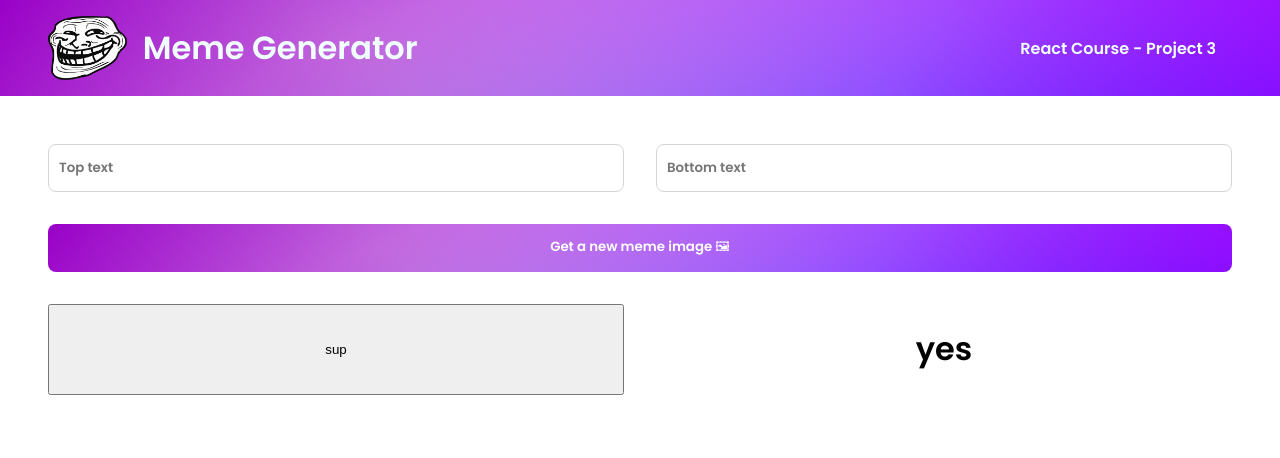
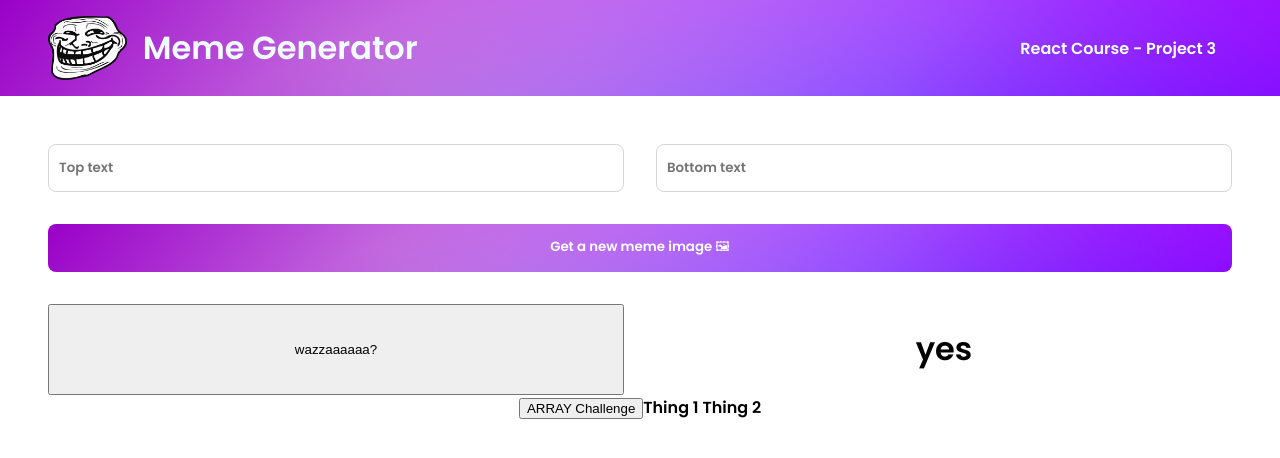
Before and after one commit to AdrienDvn/meme-Generator, a React (Create React App) app: page / in a window 1280 px wide. Shown: the top 458 px of the page. Built offline with nearby package versions, Linux system fonts and the light colour scheme.

Commit message:
array state challenge

```diff
--- a/src/components/Meme.js
+++ b/src/components/Meme.js
@@ -1,4 +1,4 @@
-import React from 'react';
+import React, {useState} from 'react';
 import memesData from '../memesData.js';
 
 export default function Meme() {
@@ -7,14 +7,7 @@ export default function Meme() {
   //   console.log("i was hovered")
   // }
 
-  //  const thingsArray = ["Thing 1", "Thing 2"]
-  //  const things = thingsArray.map((item) => {
-  //   return (
-  //     <div key={item}>
-  //     <p>{item}</p>
-  //     </div>
-  //   )
-  //  })
+
 
   //  function getAnotherThing() {
   //     thingsArray.push(`Thing ${thingsArray.length + 1 }`);
@@ -43,7 +36,7 @@ export default function Meme() {
   // greeting("Bob");
 
 
-const [isImportant, setIsImportant] = React.useState("wooowww")
+const [isImportant, setIsImportant] = useState("wooowww")
 
     function handleClick () {
       setIsImportant("No")
@@ -62,7 +55,7 @@ const [isImportant, setIsImportant] = React.useState("wooowww")
 
 
     // Display the image url in the meme generator challenge !
-    const [memeImage, setMemeImage] = React.useState("")
+    const [memeImage, setMemeImage] = useState("")
 
     function getMemeImage() {
       const memesArray = memesData.data.memes
@@ -71,15 +64,33 @@ const [isImportant, setIsImportant] = React.useState("wooowww")
       setMemeImage(url)
     }
 
+      //////////////////////////////////////////
     //ternary operator state challenge
-    const [isGoingOut, setIsGoingOut] = React.useState(true)
+    const [isGoingOut, setIsGoingOut] = useState(true)
 
-    function flipState() {
-      // console.log("ok");
-      setIsGoingOut(prevSetIsGoingOut => prevSetIsGoingOut = false)
+    // function flipState() {
+    //   // console.log("ok");
+    //   setIsGoingOut(prevState => !prevState)
+    // }
+
+
+    ///////////////////////////////////////////////////////////
+    //Array state challenge
+    // const thingsArray = ["Thing 1", "Thing 2"] devient
+    const [thingsArray, setThingsArray] = useState(["Thing 1 ", " Thing 2"])
+
+    function addItem() {
+      setThingsArray((prevThingsArray)=>{
+        return [...prevThingsArray,`Thing ${prevThingsArray.length + 1}`]
+    })
     }
-    // let answer = isGoingOut? 'yes' : 'no';
-
+  //  const things = thingsArray.map((item) => {
+  //   return (
+  //     <div key={item}>
+  //     <p>{item}</p>
+  //     </div>
+  //   )
+  //  })
 
   return (
     <main >
@@ -97,11 +108,11 @@ const [isImportant, setIsImportant] = React.useState("wooowww")
         <button onClick={getMemeImage} /*onClick={handleClick}*/ /*onClick={getAnotherThing}*/
         /*onMouseOver={handleMouseOver}*/ className='form--btn'> Get a new meme image 🖼
         </button>
-         <button onClick={() => setIsGoingOut(!isGoingOut)} className='counter--minus'>sup</button>
+         <button onClick={() => setIsGoingOut(!isGoingOut)} /*OU ALORS onClick={flipstate} et voir la function plus haut*/className='counter--minus'>wazzaaaaaa?</button>
         <h1>{isGoingOut? 'yes' : 'no'}</h1>
         </div>
-
-        {/* {things} */}
+        <button onClick={addItem} className='counter--minus'>ARRAY Challenge</button>
+        {thingsArray}
         {/* <h1>{isImportant}</h1> */}
         <img className='meme--image' src={memeImage}></img>
 
```
